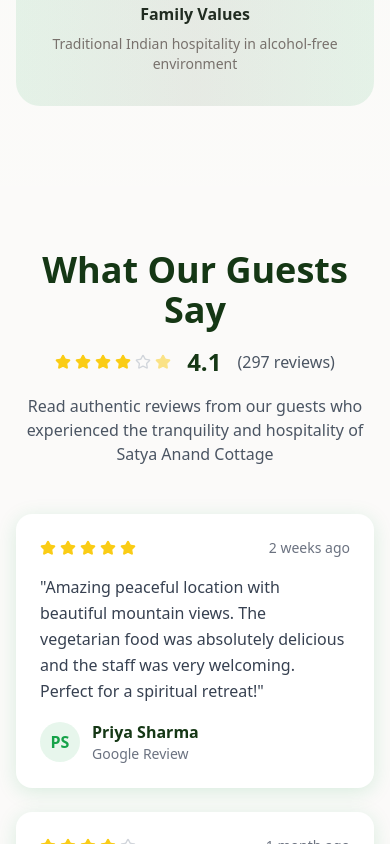
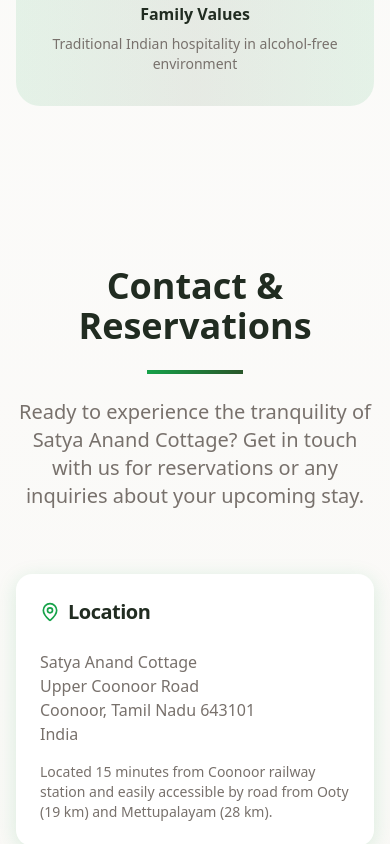
Before and after one commit to vardhacyc/satya-anand-cottage, a React (Vite) app: page / in a window 390 px wide. Shown: the part 11156-12000 px from the top of the page. Built offline with nearby package versions, Linux system fonts and the light colour scheme.

Commit message:
Reverted to commit 543015c5733bec1f5d471f49cda51a1a4cf20358

```diff
--- a/src/components/Contact.tsx
+++ b/src/components/Contact.tsx
@@ -69,8 +69,8 @@ const Contact = () => {
               <CardContent>
                 <p className="text-muted-foreground mb-4">
                   Satya Anand Cottage<br />
-                  Brooklands Rd, Alwarpet<br />
-                  Coonoor, Tamil Nadu 643103<br />
+                  Upper Coonoor Road<br />
+                  Coonoor, Tamil Nadu 643101<br />
                   India
                 </p>
                 <p className="text-sm text-muted-foreground">
@@ -88,7 +88,8 @@ const Contact = () => {
                   </CardTitle>
                 </CardHeader>
                 <CardContent>
-                  <p className="text-muted-foreground">+91 9892701200</p>
+                  <p className="text-muted-foreground">+91 98765 43210</p>
+                  <p className="text-muted-foreground">+91 98765 43211</p>
                 </CardContent>
               </Card>
 
@@ -172,7 +173,7 @@ const Contact = () => {
                     type="tel"
                     value={formData.phone}
                     onChange={handleChange}
-                    placeholder="+91 9892701200"
+                    placeholder="+91 98765 43210"
                     required
                   />
                 </div>
--- a/src/components/Footer.tsx
+++ b/src/components/Footer.tsx
@@ -66,14 +66,6 @@ const Footer = () => {
               </li>
               <li>
                 <button
-                  onClick={() => scrollToSection('reviews')}
-                  className="hover:text-white transition-colors"
-                >
-                  Reviews
-                </button>
-              </li>
-              <li>
-                <button
                   onClick={() => scrollToSection('contact')}
                   className="hover:text-white transition-colors"
                 >
@@ -90,13 +82,13 @@ const Footer = () => {
               <div className="flex items-start">
                 <MapPin className="h-4 w-4 mt-1 mr-2 text-primary flex-shrink-0" />
                 <div className="text-sm">
-                  Brooklands Rd, Alwarpet<br />
-                  Coonoor, Tamil Nadu 643103
+                  Upper Coonoor Road<br />
+                  Coonoor, Tamil Nadu 643101
                 </div>
               </div>
               <div className="flex items-center">
                 <Phone className="h-4 w-4 mr-2 text-primary" />
-                <span className="text-sm">+91 9892701200</span>
+                <span className="text-sm">+91 98765 43210</span>
               </div>
               <div className="flex items-center">
                 <Mail className="h-4 w-4 mr-2 text-primary" />
--- a/src/components/Header.tsx
+++ b/src/components/Header.tsx
@@ -36,9 +36,6 @@ const Header = () => {
             <button onClick={() => scrollToSection('amenities')} className="text-foreground hover:text-primary transition-colors">
               Amenities
             </button>
-            <button onClick={() => scrollToSection('reviews')} className="text-foreground hover:text-primary transition-colors">
-              Reviews
-            </button>
             <button onClick={() => scrollToSection('contact')} className="text-foreground hover:text-primary transition-colors">
               Contact
             </button>
@@ -48,7 +45,7 @@ const Header = () => {
           <div className="hidden lg:flex items-center space-x-4">
             <div className="flex items-center space-x-2 text-sm text-muted-foreground">
               <Phone className="h-4 w-4" />
-              <span>+91 9892701200</span>
+              <span>+91 98765 43210</span>
             </div>
             <Button onClick={() => scrollToSection('contact')} className="shadow-soft">
               Book Now
@@ -80,15 +77,12 @@ const Header = () => {
               <button onClick={() => scrollToSection('amenities')} className="text-left text-foreground hover:text-primary transition-colors">
                 Amenities
               </button>
-              <button onClick={() => scrollToSection('reviews')} className="text-left text-foreground hover:text-primary transition-colors">
-                Reviews
-              </button>
               <button onClick={() => scrollToSection('contact')} className="text-left text-foreground hover:text-primary transition-colors">
                 Contact
               </button>
               <div className="flex items-center space-x-2 text-sm text-muted-foreground pt-2">
                 <Phone className="h-4 w-4" />
-                <span>+91 9892701200</span>
+                <span>+91 98765 43210</span>
               </div>
               <Button onClick={() => scrollToSection('contact')} className="self-start">
                 Book Now
--- a/src/components/Reviews.tsx
+++ /dev/null
@@ -1,125 +0,0 @@
-import { Star } from "lucide-react";
-import { Card, CardContent } from "@/components/ui/card";
-
-const Reviews = () => {
-  const reviews = [
-    {
-      name: "Priya Sharma",
-      rating: 5,
-      date: "2 weeks ago",
-      comment: "Amazing peaceful location with beautiful mountain views. The vegetarian food was absolutely delicious and the staff was very welcoming. Perfect for a spiritual retreat!"
-    },
-    {
-      name: "Rajesh Kumar",
-      rating: 4,
-      date: "1 month ago",
-      comment: "Great cottage with clean rooms and excellent service. The alcohol-free environment made it perfect for our family vacation. Kids loved the mountain air and gardens."
-    },
-    {
-      name: "Meena Patel",
-      rating: 5,
-      date: "3 weeks ago",
-      comment: "Wonderful experience! The cottage is well-maintained and the location is serene. The pure vegetarian meals were fresh and tasty. Will definitely visit again."
-    },
-    {
-      name: "Sanjay Reddy",
-      rating: 4,
-      date: "2 months ago",
-      comment: "Beautiful cottage nestled in the hills. The rooms were comfortable and the view from our balcony was breathtaking. Great value for money and very peaceful atmosphere."
-    },
-    {
-      name: "Anjali Singh",
-      rating: 5,
-      date: "1 month ago",
-      comment: "Exceptional hospitality and stunning views! The cottage exceeded our expectations. The homely atmosphere and delicious vegetarian cuisine made our stay memorable."
-    },
-    {
-      name: "Vikram Gupta",
-      rating: 4,
-      date: "5 weeks ago",
-      comment: "Perfect getaway from city life. The cottage is clean, well-organized and the staff is very helpful. The mountain location provides a refreshing change of pace."
-    }
-  ];
-
-  const averageRating = 4.1;
-  const totalReviews = 297;
-
-  const renderStars = (rating: number) => {
-    return [...Array(5)].map((_, index) => (
-      <Star
-        key={index}
-        className={`h-4 w-4 ${
-          index < rating ? "text-yellow-400 fill-yellow-400" : "text-gray-300"
-        }`}
-      />
-    ));
-  };
-
-  return (
-    <section className="py-16 bg-gradient-to-br from-mountain-light via-white to-mountain-light/30" id="reviews">
-      <div className="container mx-auto px-4">
-        <div className="text-center mb-12">
-          <h2 className="text-4xl font-bold text-mountain-deep mb-4">
-            What Our Guests Say
-          </h2>
-          <div className="flex items-center justify-center gap-4 mb-4">
-            <div className="flex items-center gap-1">
-              {renderStars(Math.floor(averageRating))}
-              {averageRating % 1 !== 0 && (
-                <Star className="h-4 w-4 text-yellow-400 fill-yellow-400 opacity-50" />
-              )}
-            </div>
-            <span className="text-2xl font-bold text-mountain-deep">{averageRating}</span>
-            <span className="text-gray-600">({totalReviews} reviews)</span>
-          </div>
-          <p className="text-gray-600 max-w-2xl mx-auto">
-            Read authentic reviews from our guests who experienced the tranquility and hospitality of Satya Anand Cottage
-          </p>
-        </div>
-
-        <div className="grid grid-cols-1 md:grid-cols-2 lg:grid-cols-3 gap-6">
-          {reviews.map((review, index) => (
-            <Card key={index} className="border-0 shadow-soft hover:shadow-elegant transition-shadow duration-300">
-              <CardContent className="p-6">
-                <div className="flex items-center justify-between mb-4">
-                  <div className="flex items-center gap-1">
-                    {renderStars(review.rating)}
-                  </div>
-                  <span className="text-sm text-gray-500">{review.date}</span>
-                </div>
-                <p className="text-gray-700 mb-4 leading-relaxed">
-                  "{review.comment}"
-                </p>
-                <div className="flex items-center">
-                  <div className="w-10 h-10 bg-primary/10 rounded-full flex items-center justify-center mr-3">
-                    <span className="text-primary font-semibold">
-                      {review.name.split(' ').map(n => n[0]).join('')}
-                    </span>
-                  </div>
-                  <div>
-                    <p className="font-semibold text-mountain-deep">{review.name}</p>
-                    <p className="text-sm text-gray-500">Google Review</p>
-                  </div>
-                </div>
-              </CardContent>
-            </Card>
-          ))}
-        </div>
-
-        <div className="text-center mt-12">
-          <a
-            href="https://www.google.com/search?q=Satya+Anand+Cottage+Coonoor+reviews"
-            target="_blank"
-            rel="noopener noreferrer"
-            className="inline-flex items-center gap-2 bg-primary text-white px-6 py-3 rounded-lg hover:bg-primary/90 transition-colors duration-300 shadow-soft hover:shadow-elegant"
-          >
-            <Star className="h-5 w-5" />
-            View All Reviews on Google
-          </a>
-        </div>
-      </div>
-    </section>
-  );
-};
-
-export default Reviews;
--- a/src/pages/Index.tsx
+++ b/src/pages/Index.tsx
@@ -3,7 +3,6 @@ import Hero from "@/components/Hero";
 import About from "@/components/About";
 import Rooms from "@/components/Rooms";
 import Amenities from "@/components/Amenities";
-import Reviews from "@/components/Reviews";
 import Contact from "@/components/Contact";
 import Footer from "@/components/Footer";
 import WhatsAppFloat from "@/components/WhatsAppFloat";
@@ -16,7 +15,6 @@ const Index = () => {
       <About />
       <Rooms />
       <Amenities />
-      <Reviews />
       <Contact />
       <Footer />
       <WhatsAppFloat />
--- a/vite.config.ts
+++ b/vite.config.ts
@@ -5,7 +5,6 @@ import { componentTagger } from "lovable-tagger";
 
 // https://vitejs.dev/config/
 export default defineConfig(({ mode }) => ({
-  base: '/satya-anand-cottage/',
   server: {
     host: "::",
     port: 8080,
```
